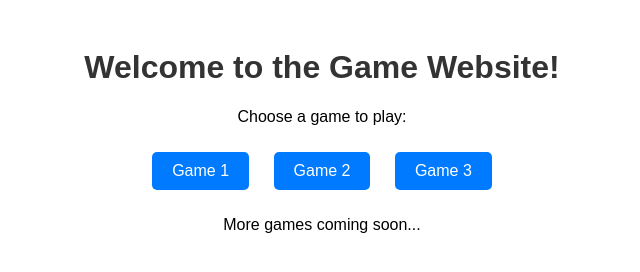
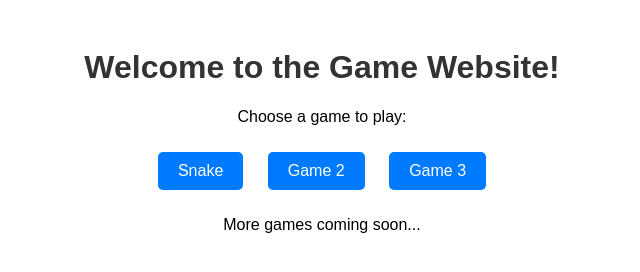
Before and after one commit to NicTrixx23-2/games-hub, a plain HTML site: page index.html in a window 1280 px wide. Shown: the whole page, without its empty margins (318-958 px from the left). Drawn offline with Linux system fonts and the light colour scheme.

Commit message:
Update index.html

```diff
--- a/index.html
+++ b/index.html
@@ -31,7 +31,7 @@
 
     <p>Choose a game to play:</p>
 
-    <a href="http://nictrixx23-2.github.io/snake-game/" class="game-link">Game 1</a>
+    <a href="http://nictrixx23-2.github.io/snake-game/" class="game-link">Snake</a>
     <a href="https://www.example.com/game2" class="game-link">Game 2</a>
     <a href="https://www.example.com/game3" class="game-link">Game 3</a>
 
```
